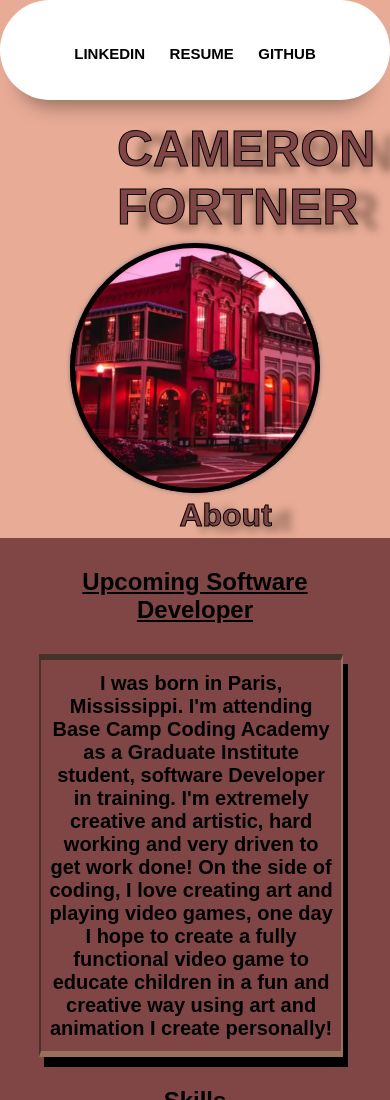
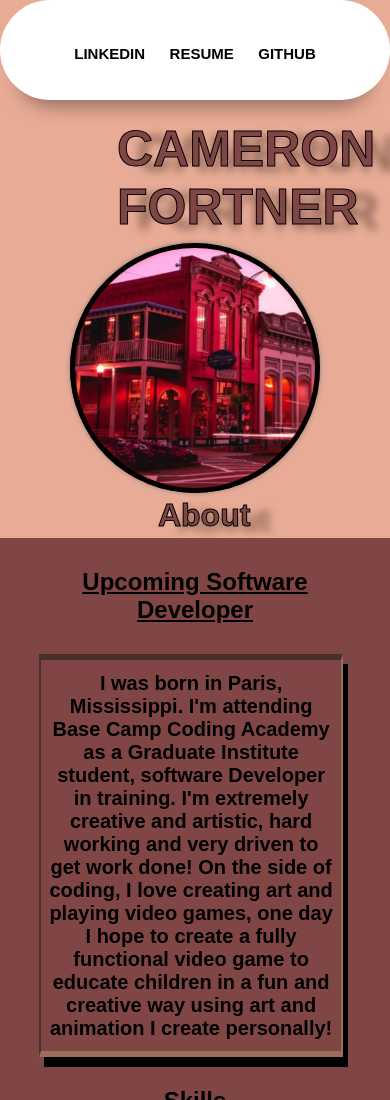
Before and after one commit to CamFortner/MyPortfolio, a plain HTML site: page index.html in a window 390 px wide. Shown: the top 1100 px of the page. Drawn offline with Linux system fonts and the light colour scheme.

Commit message:
Changed About header margin.

```diff
--- a/styles.css
+++ b/styles.css
@@ -219,3 +219,9 @@ h3{
     border-color: #9a6f5e;
     box-shadow: 5px 10px;
  }
+
+ @media screen and (max-width: 600px) {
+    h2{
+        margin-left: 40.5%;
+    }
+ }
```
